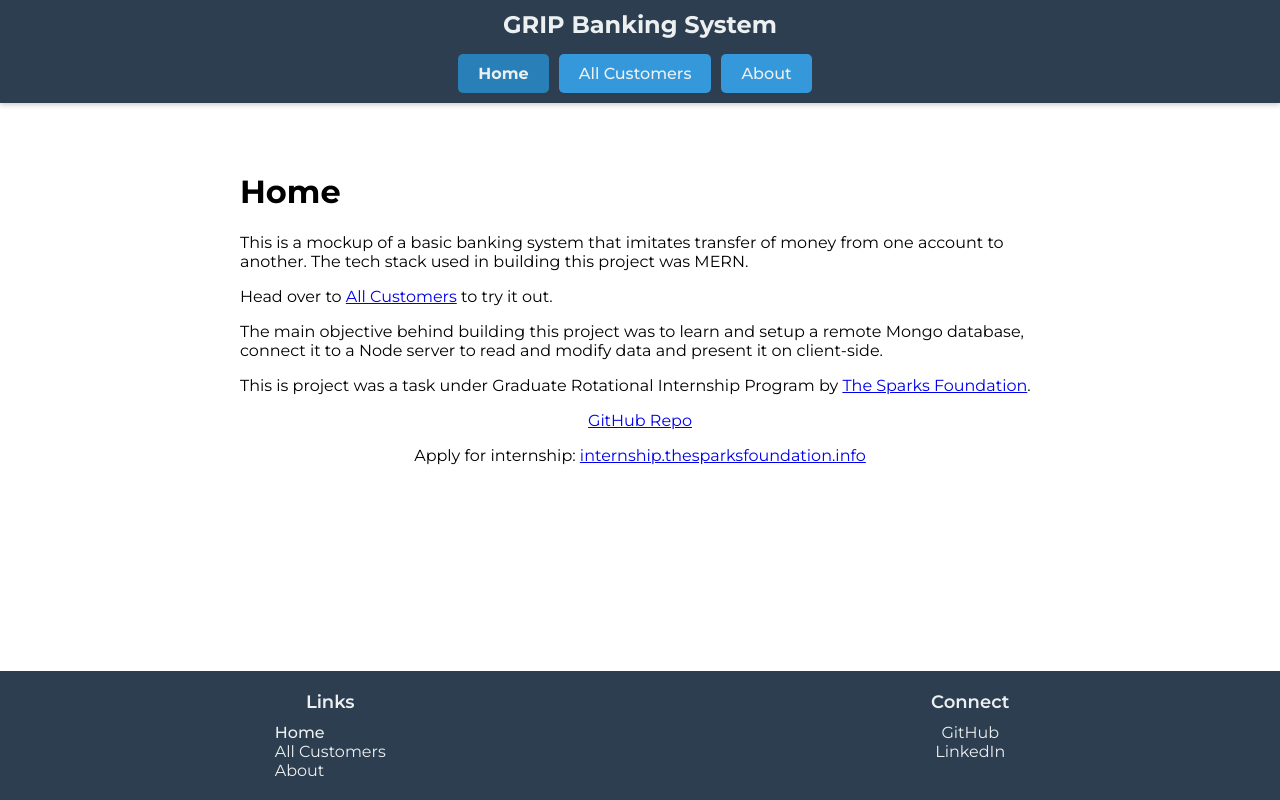
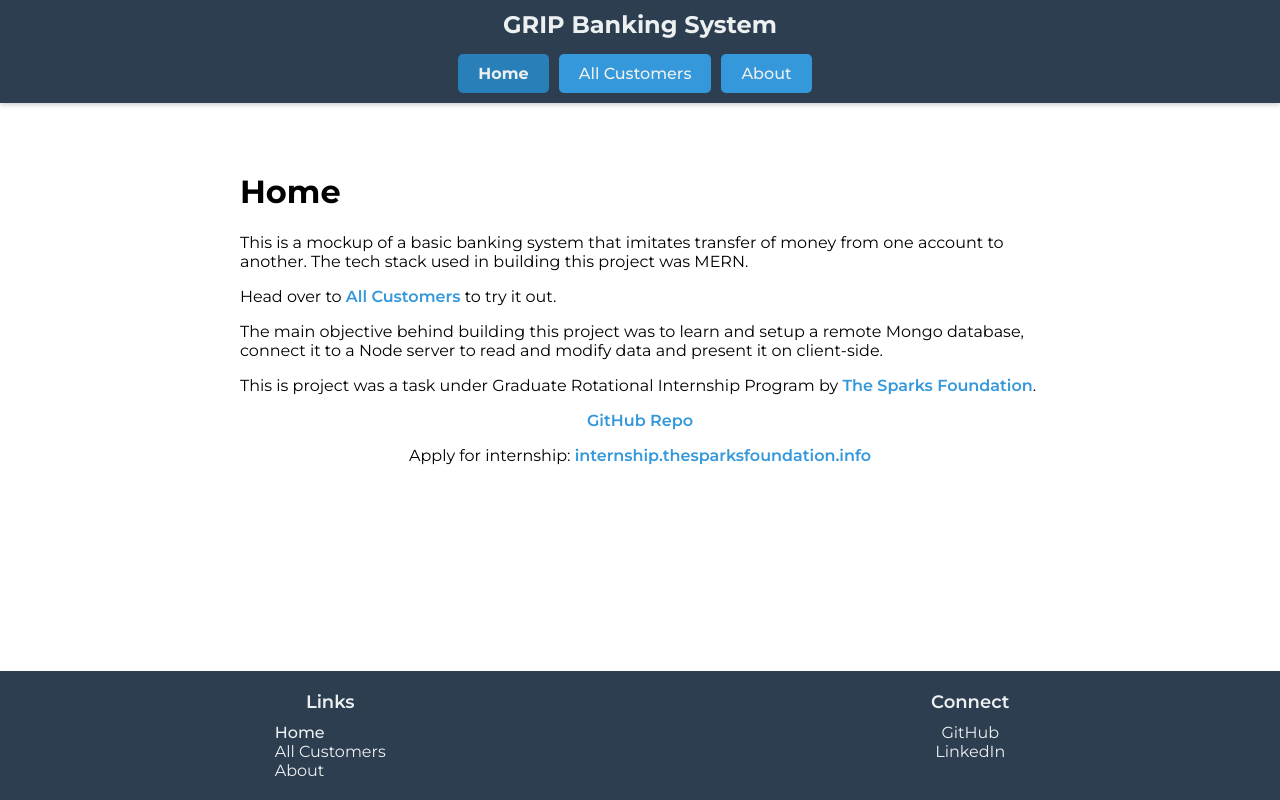
Before and after one commit to snehguptafr/GRIP-banking-system, a React (Vite) app in the folder banking-client/: page / in a window 1280 px wide. Built offline with nearby package versions, Linux system fonts and the light colour scheme.

Commit message:
anchor text decoration

```diff
--- a/banking-client/src/pages/home.css
+++ b/banking-client/src/pages/home.css
@@ -1,3 +1,9 @@
 .intern-link, .repo-link{
     text-align: center;
 }
+
+.home a{
+    text-decoration: none;
+    color: #3498db;
+    font-weight: 600;
+}
```
